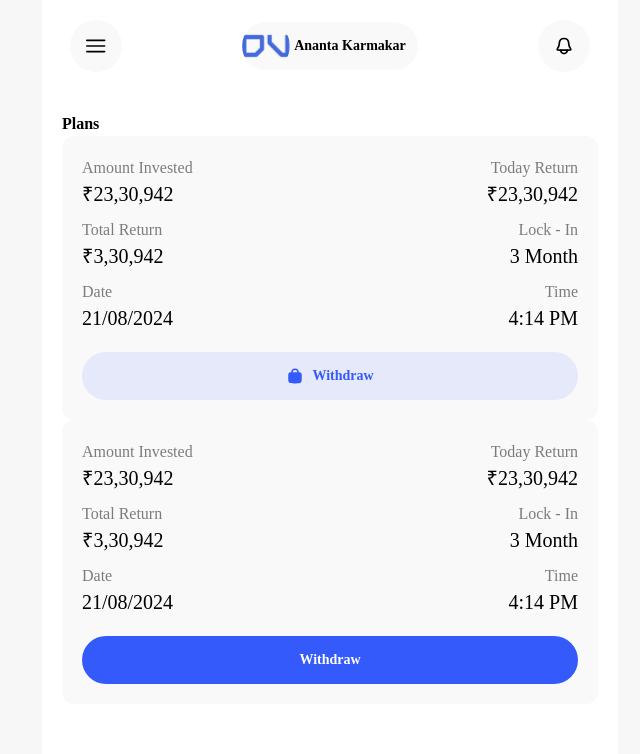
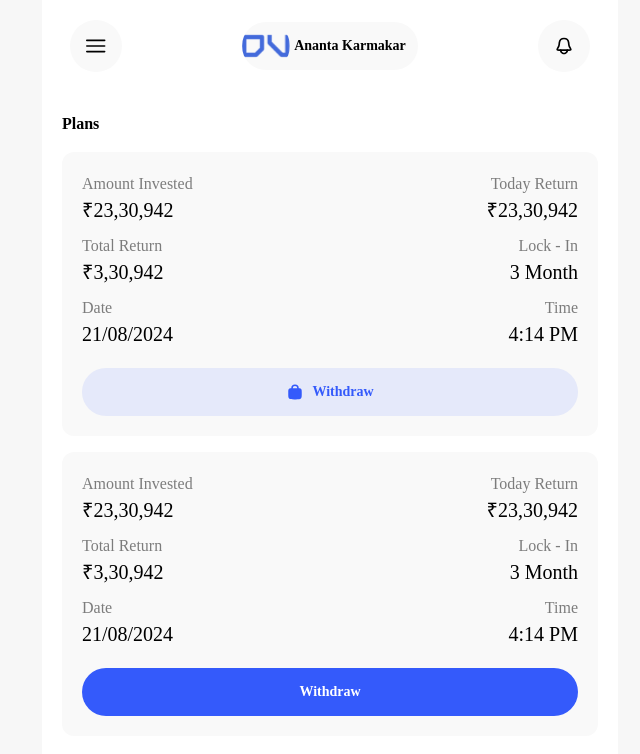
Before and after one commit to codeAntu/DV_3.0, a React (Vite) app: page / in a window 1280 px wide. Shown: the top 754 px of the page, without its empty margins (310-950 px from the left). Built offline with nearby package versions, Linux system fonts and the light colour scheme; a web font is replaced by a local one.

Commit message:
feat: Update Plans screen layout to use grid for better alignment
The Plans screen layout was updated in the Plans.tsx file to use the grid layout for better alignment of the investment plans and related information.

```diff
--- a/src/screens/Plans.tsx
+++ b/src/screens/Plans.tsx
@@ -14,7 +14,7 @@ export default function Plans() {
             <img src='./icons/notification2.svg' alt='' className='aspect-square w-5' />
           </div>
         </div>
-        <div>
+        <div className="grid gap-4">
           <div className='font-bold'>Plans</div>
           <div className='bg-card p-5 grid gap-5 rounded-xl'>
             <div className='grid grid-cols-2 gap-2.5'>
```
